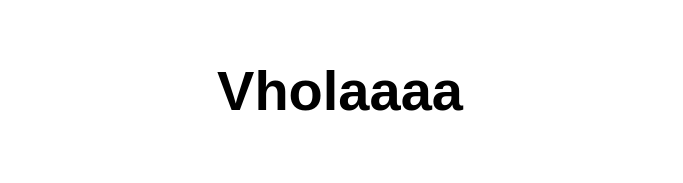
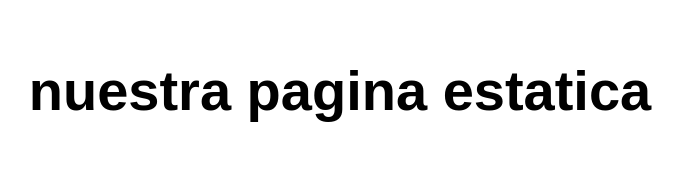
Before and after one commit to soyr6b/fioynaza, a website: page src/index.html in a window 1280 px wide. Shown: the whole page, without its empty margins (300-983 px from the left). Drawn offline with Linux system fonts and the light colour scheme.

Commit message:
Update index.html

```diff
--- a/src/index.html
+++ b/src/index.html
@@ -5,12 +5,12 @@
   <meta charset="UTF-8">
   <meta name="viewport" content="width=device-width, initial-scale=1.0">
   <link rel="stylesheet" href="styles.css">
-  <title>holaaaaa</title>
+  <title>fio.naza.gers</title>
 </head>
 
 <body>
   <main>
-    <h1>Vholaaaa</h1>
+    <h1>nuestra pagina estatica</h1>
   </main>
 </body>
 
```
